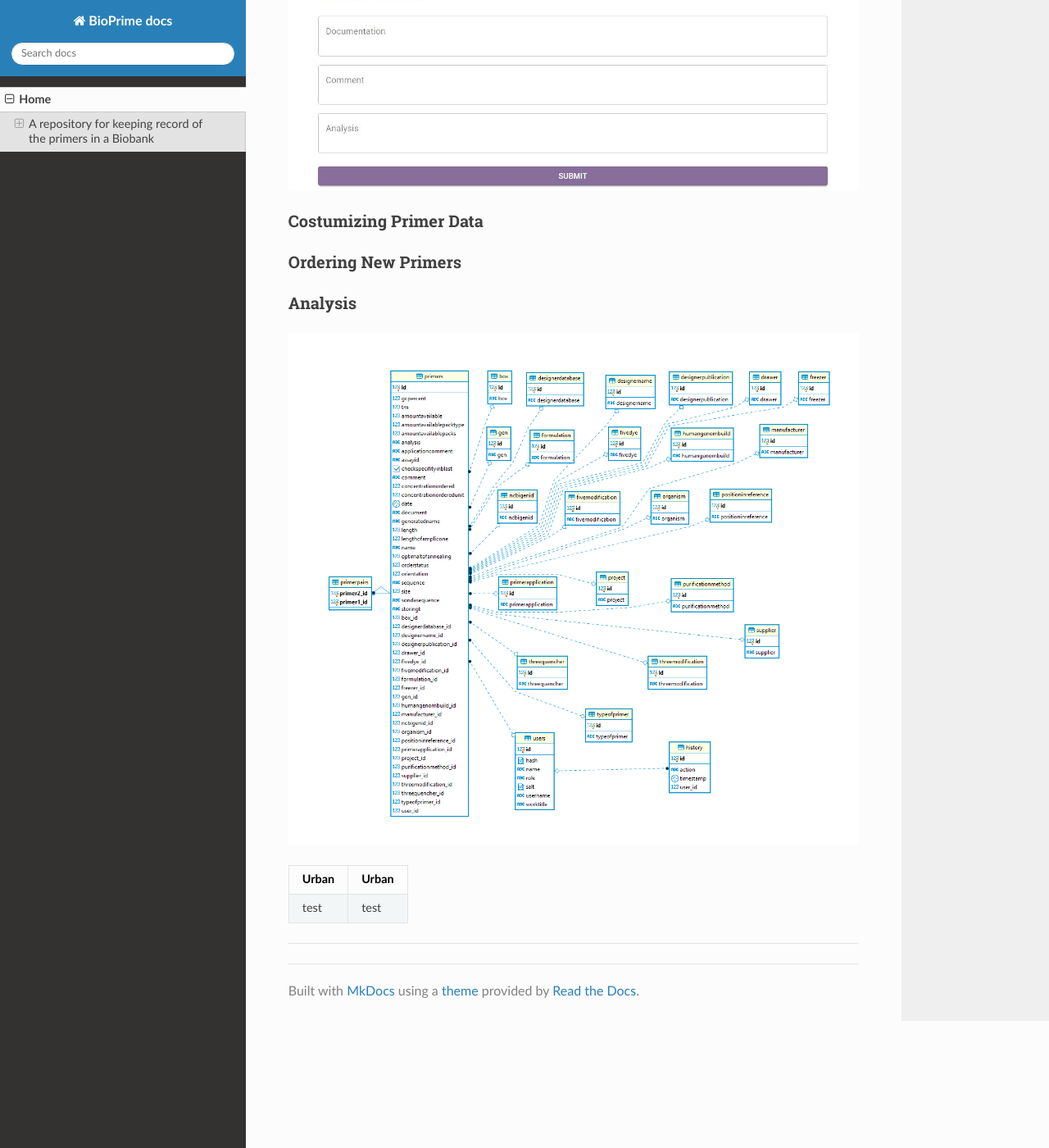
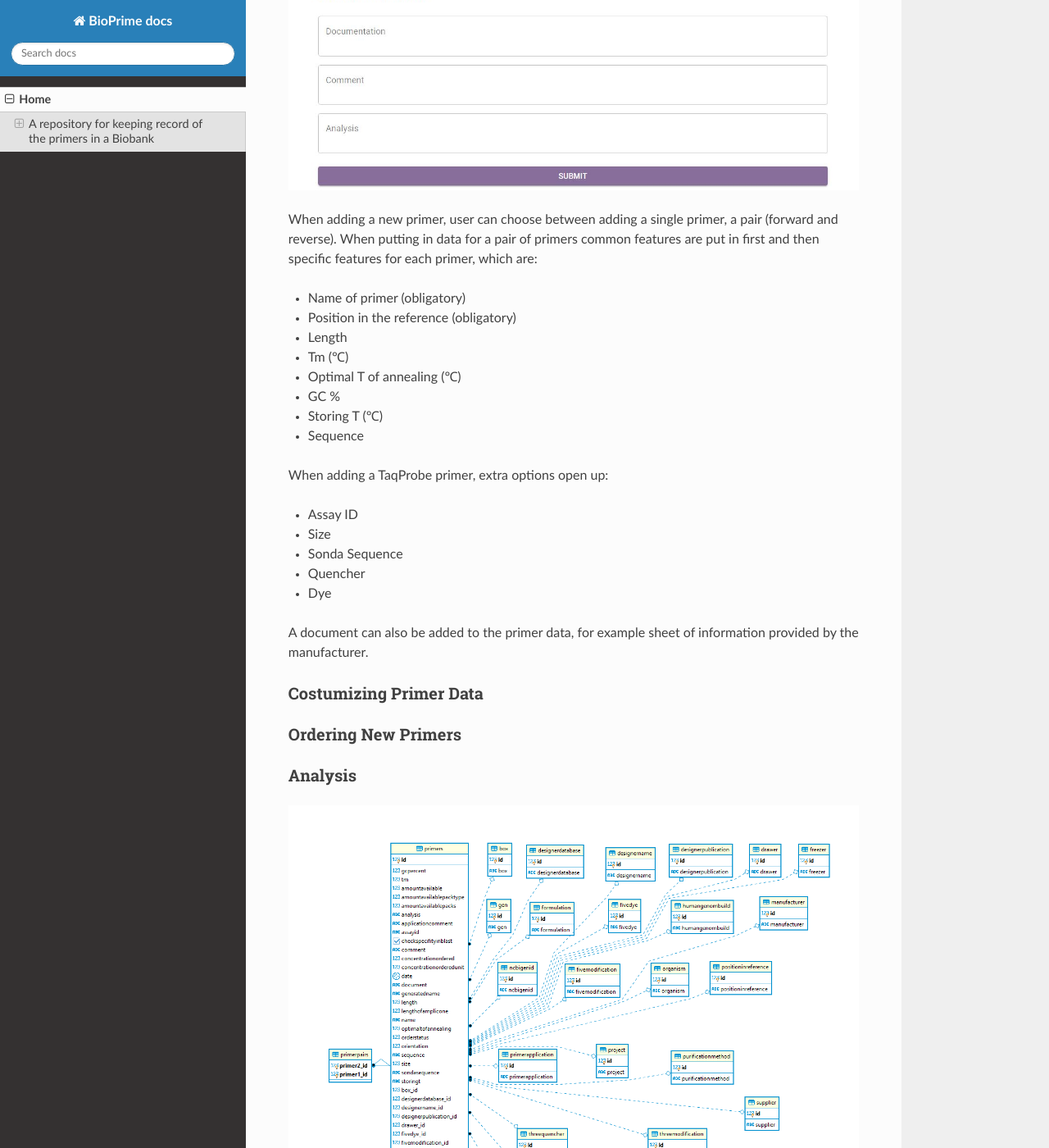
Before and after one commit to Bio-Prime/documentation, an MkDocs documentation site: the page built from docs/index.md, in a window 1280 px wide and 1400 px high, scrolled down 5856 px. Shown: the whole window at 82% size. Built offline with MkDocs 1.6.1, drawn with Linux system fonts in a browser that asks for light colours; nearby versions of some CDN libraries.

Commit message:
dopolnila podatke o dodajanju primerjev

```diff
--- a/docs/index.md
+++ b/docs/index.md
@@ -108,6 +108,27 @@ New primers are added with a click on the "Add" button on the top right. The sys
 
 ![add_primer3](./add_primer3.JPG)
 
+When adding a new primer, user can choose between adding a single primer, a pair (forward and reverse). When putting in data for a pair of primers common features are put in first and then specific features for each primer, which are:
+
+* Name of primer (obligatory)
+* Position in the reference (obligatory)
+* Length
+* Tm (℃)
+* Optimal T of annealing (℃)
+* GC %
+* Storing T (℃)
+* Sequence
+
+When adding a TaqProbe primer, extra options open up:
+
+* Assay ID
+* Size
+* Sonda Sequence
+* Quencher
+* Dye
+
+A document can also be added to the primer data, for example sheet of information provided by the manufacturer.
+
 ### Costumizing Primer Data
 
 ### Ordering New Primers
@@ -116,8 +137,5 @@ New primers are added with a click on the "Add" button on the top right. The sys
 
 ![database-diagram](./database-diagram.png)
 
-| Urban | Urban |
-|-------|-------|
-| test  | test  |
 
 -------------
```
